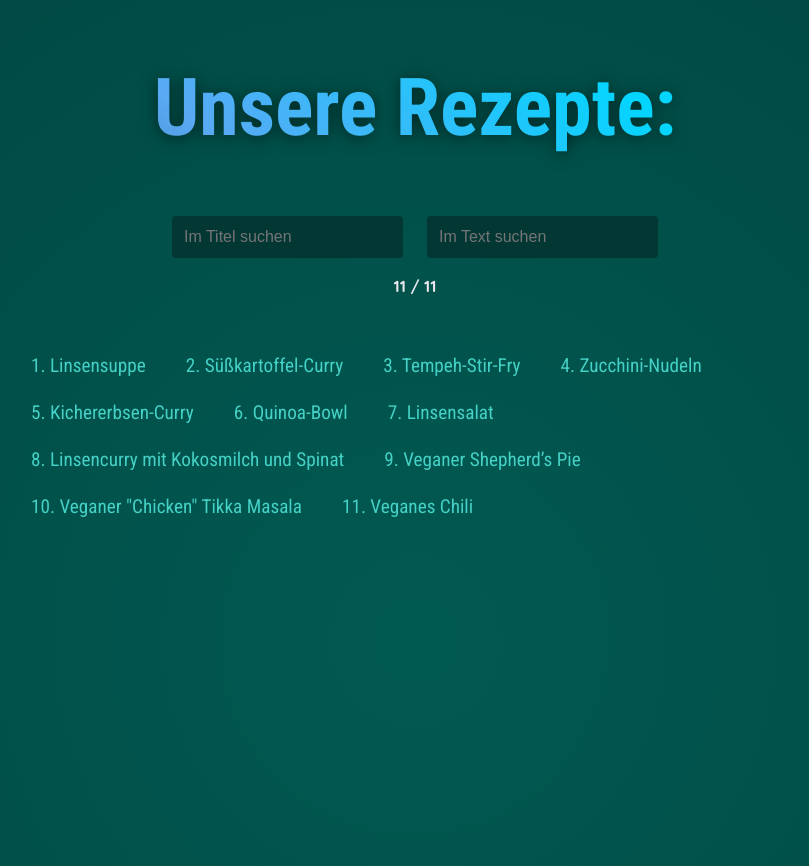
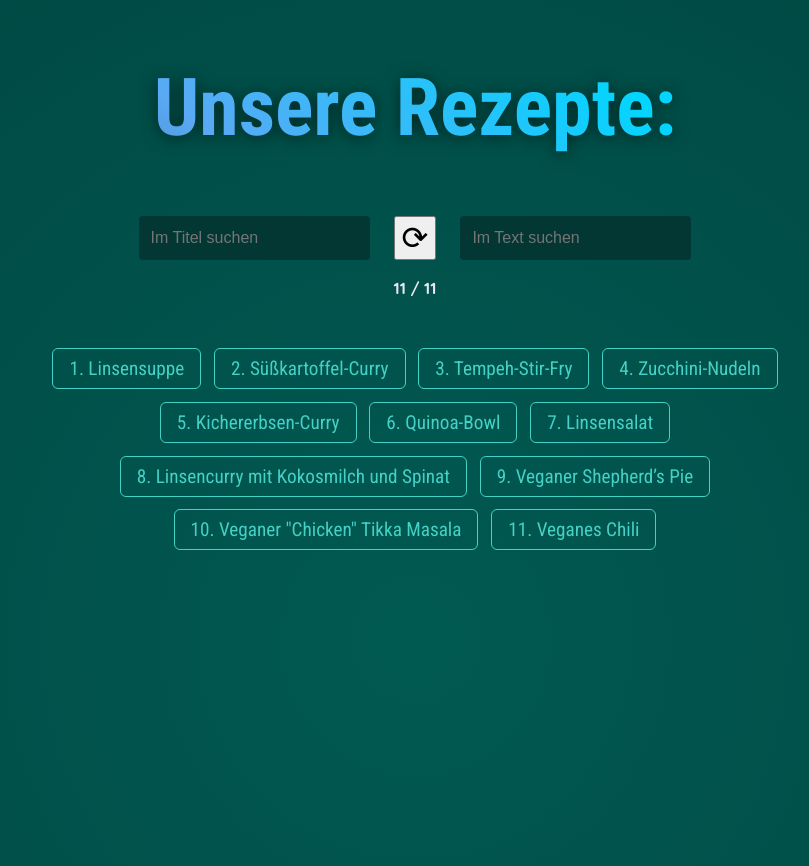
Before and after one commit to mcmulman/recipes, a React (Vite) app: page / in a window 1280 px wide. Shown: the top 866 px of the page, without its empty margins (225-1034 px from the left). Built offline with nearby package versions, Linux system fonts and the light colour scheme.

Commit message:
Update styling

```diff
--- a/src/components/Elements/TabButton/TabButton.css
+++ b/src/components/Elements/TabButton/TabButton.css
@@ -8,6 +8,7 @@ menu button {
   font-size: 1.2rem;
   cursor: pointer;
   transition: all 0.2s ease-in-out;
+  border: 1px solid #45d1c5;
 }
 
 menu button:hover {
--- a/src/components/Recipes/Recipes.jsx
+++ b/src/components/Recipes/Recipes.jsx
@@ -18,12 +18,19 @@ function Recipes() {
     setFilteredSearch(RECIPES.filter(recipe => recipe[type].toLowerCase().includes(event.target.value.toLowerCase())));
   }
 
+  function handleReload() {
+    setFilteredSearch(RECIPES);
+    document.getElementById('searchTitle').value = '';
+    document.getElementById('searchDescription').value = '';
+  }
+
   return (
     <>
       <Section>
-        <div style={{display: 'flex', justifyContent: 'center', gap: '24px'}}>
-          <input name="searchTitle" placeholder='Im Titel suchen' onChange={handleSearch}/>
-          <input name="searchDesc" placeholder='Im Text suchen' onChange={handleSearch}/>
+        <div id="searchForm">
+          <input id="searchTitle" name="searchTitle" placeholder='Im Titel suchen' onChange={handleSearch}/>
+          <input id="searchDesc" name="searchDesc" placeholder='Im Text suchen' onChange={handleSearch}/>
+          <button id="searchReset" style={{fontSize: '2em'}} onClick={handleReload}>⟳</button>
         </div>
       </Section>
       <p style={{textAlign: 'center'}}><strong>{filteredSearch.length} / {RECIPES.length}</strong></p>
--- a/src/index.css
+++ b/src/index.css
@@ -44,11 +44,12 @@ main h2 {
   margin: 1rem 0;
   padding: 0;
   display: flex;
-  gap: 0.5rem;
+  gap: 0.8rem;
   list-style: none;
   flex-wrap: wrap;
-  flex-direction: row;
-  align-items: flex-start;
+  flex-direction: column;
+  align-items: center;
+  justify-content: center;
 }
 
 .tab-content {
@@ -74,3 +75,26 @@ input {
   background-color: #023734;
   color: #ebe7ef;
 }
+
+#searchForm {
+  display: flex;
+  justify-content: center;
+  gap: 24px;
+  flex-wrap: wrap;
+  flex-direction: column;
+}
+
+@media (min-width: 600px) {
+
+  .examples menu {
+    flex-direction: row;
+  }
+
+  #searchForm {
+    flex-direction: row;
+  }
+
+  #searchDesc {
+    order: 3;
+  }
+}
```
Also changed, not shown: 5 other files (tests, documents, lock files or other folders).
